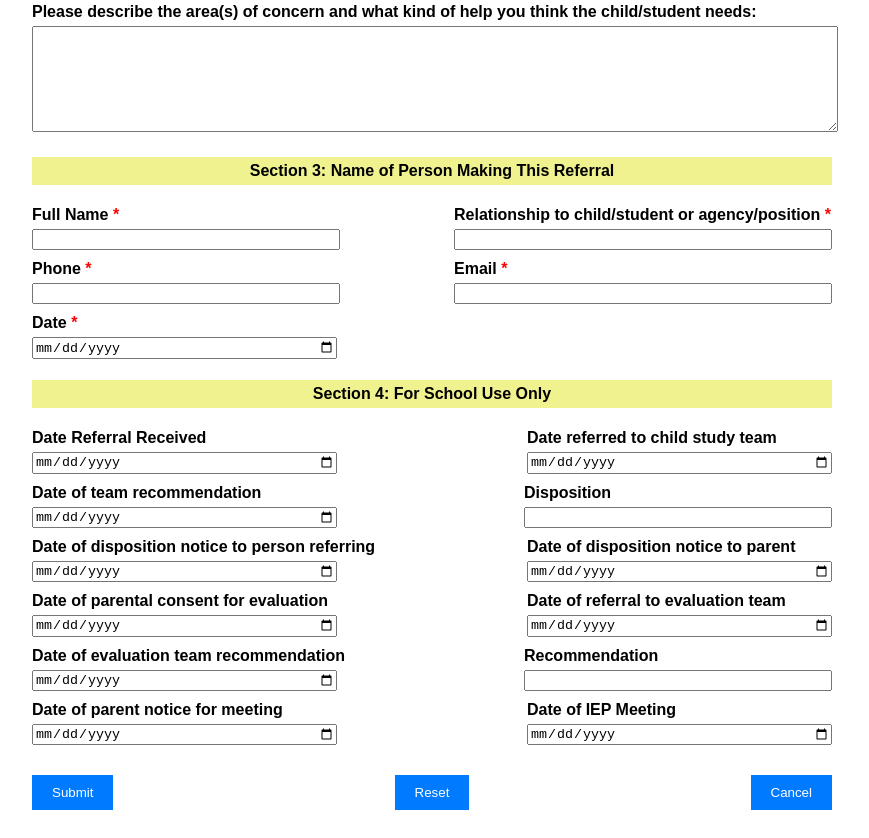
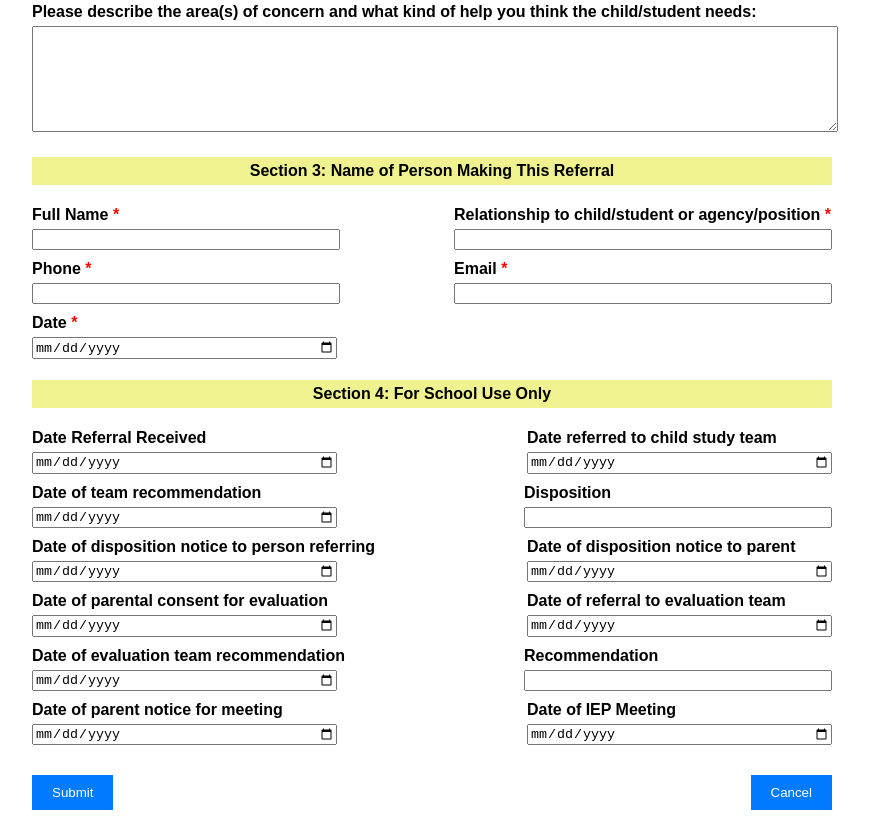
Before and after one commit to Amit-Maharjan/SSE-TermProject, a plain HTML site: page index.html in a window 1280 px wide. Shown: the part 1282-2120 px from the top of the page, without its empty margins (208-1077 px from the left). Drawn offline with Linux system fonts and the light colour scheme.

Commit message:
Reset button removed

```diff
--- a/index.html
+++ b/index.html
@@ -270,7 +270,7 @@
             </section>
             <div class="flex-container">
                 <button type="submit">Submit</button>
-                <button type="reset">Reset</button>
+                <button type="reset" style="display: none">Reset</button>
                 <button type="button" id="homepage">Cancel</button>
             </div>
         </form>
```
Also changed, not shown: indexAnotherLanguage.html (+1 -1 lines).
